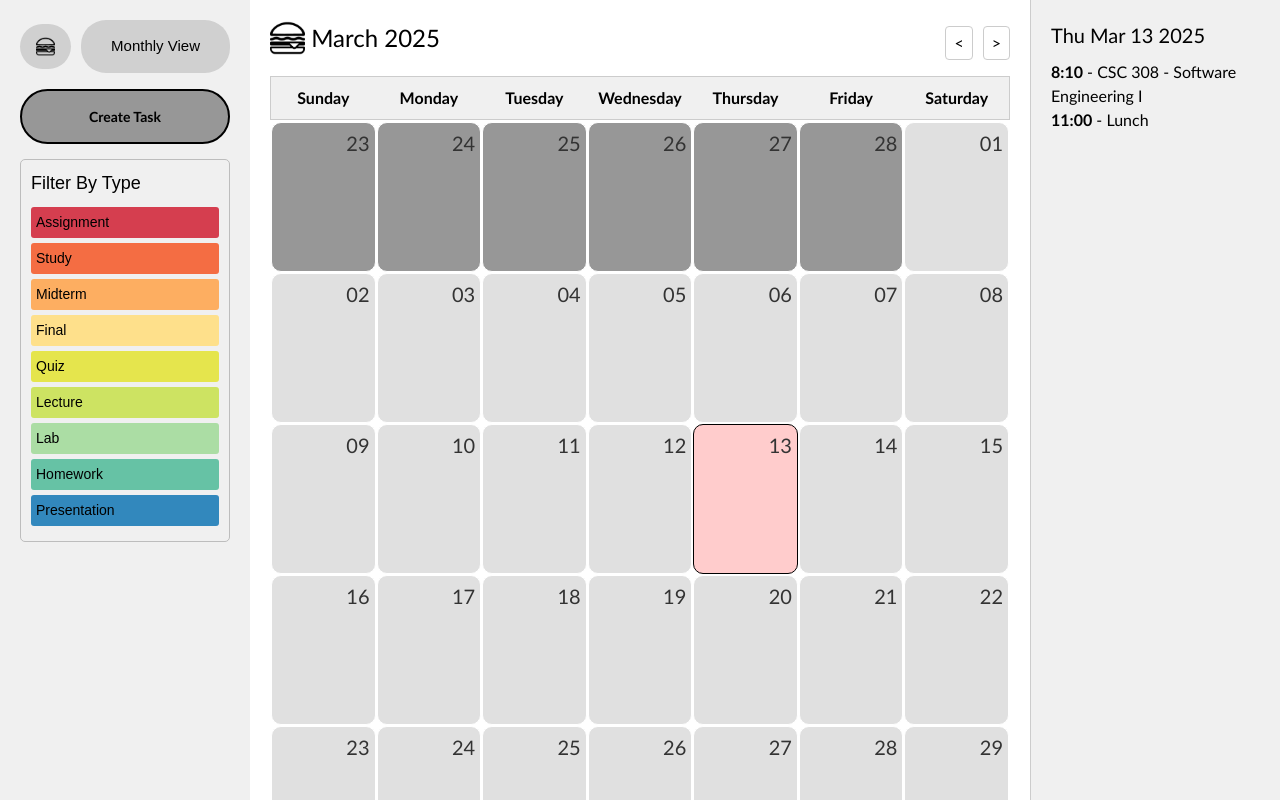
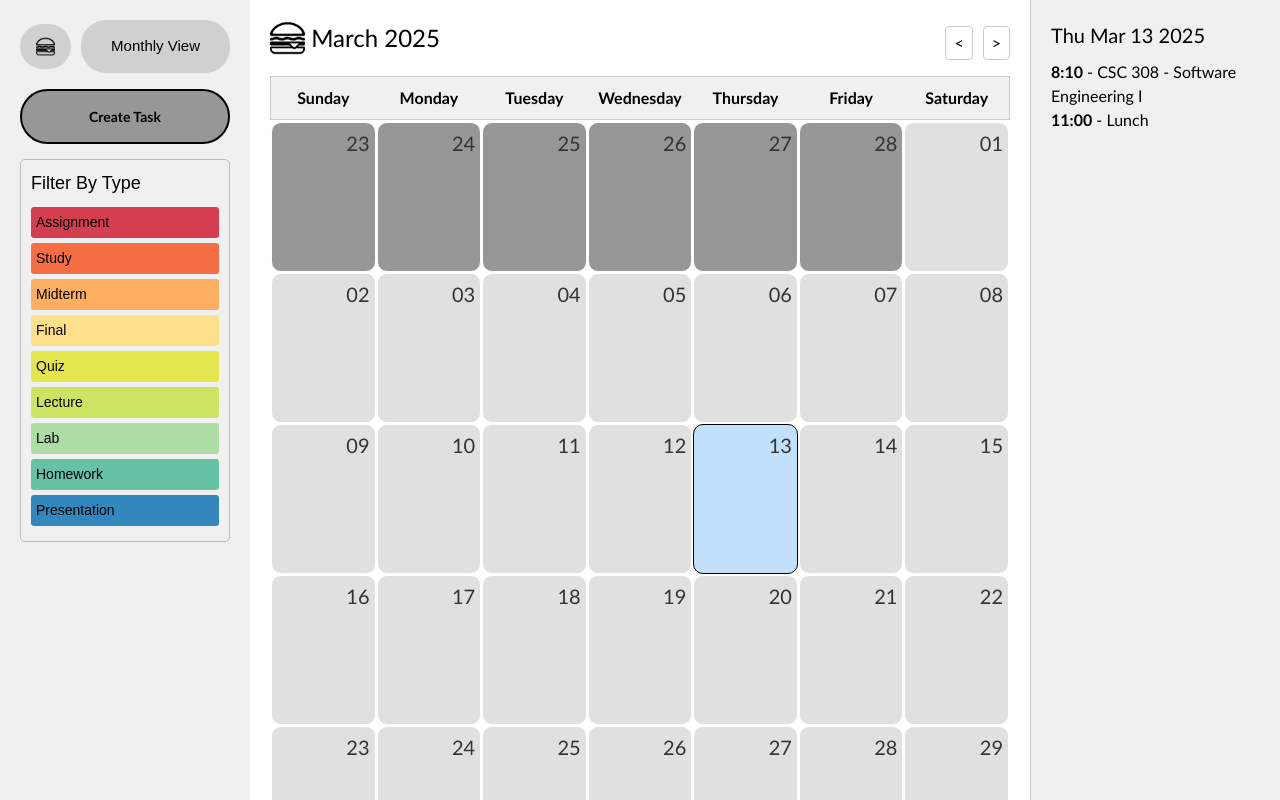
Before and after one commit to siyche/Team-Hamburger, a React (Vite) app in the folder packages/react-frontend/: page /month in a window 1280 px wide. Built offline with nearby package versions, Linux system fonts and the light colour scheme.

Commit message:
changed highlight color from red to blue

```diff
--- a/packages/react-frontend/src/styles/MonthCalendarView.css
+++ b/packages/react-frontend/src/styles/MonthCalendarView.css
@@ -116,7 +116,7 @@
 /* Highlight the selected day */
 
 .month-calendar-cell.selected {
-    background-color: #ffcccc;
+    background-color: #c1e0fb;
     border-color: black;
     transition: 0.75s;
 }
--- a/packages/react-frontend/src/styles/WeekCalendarView.css
+++ b/packages/react-frontend/src/styles/WeekCalendarView.css
@@ -117,7 +117,7 @@
 /* Highlight the selected day */
 
 .week-calendar-cell.selected {
-    background-color: #ffcccc;
+    background-color: #c1e0fb;
     border-color: black;
     transition: 0.75s;
 }
```
